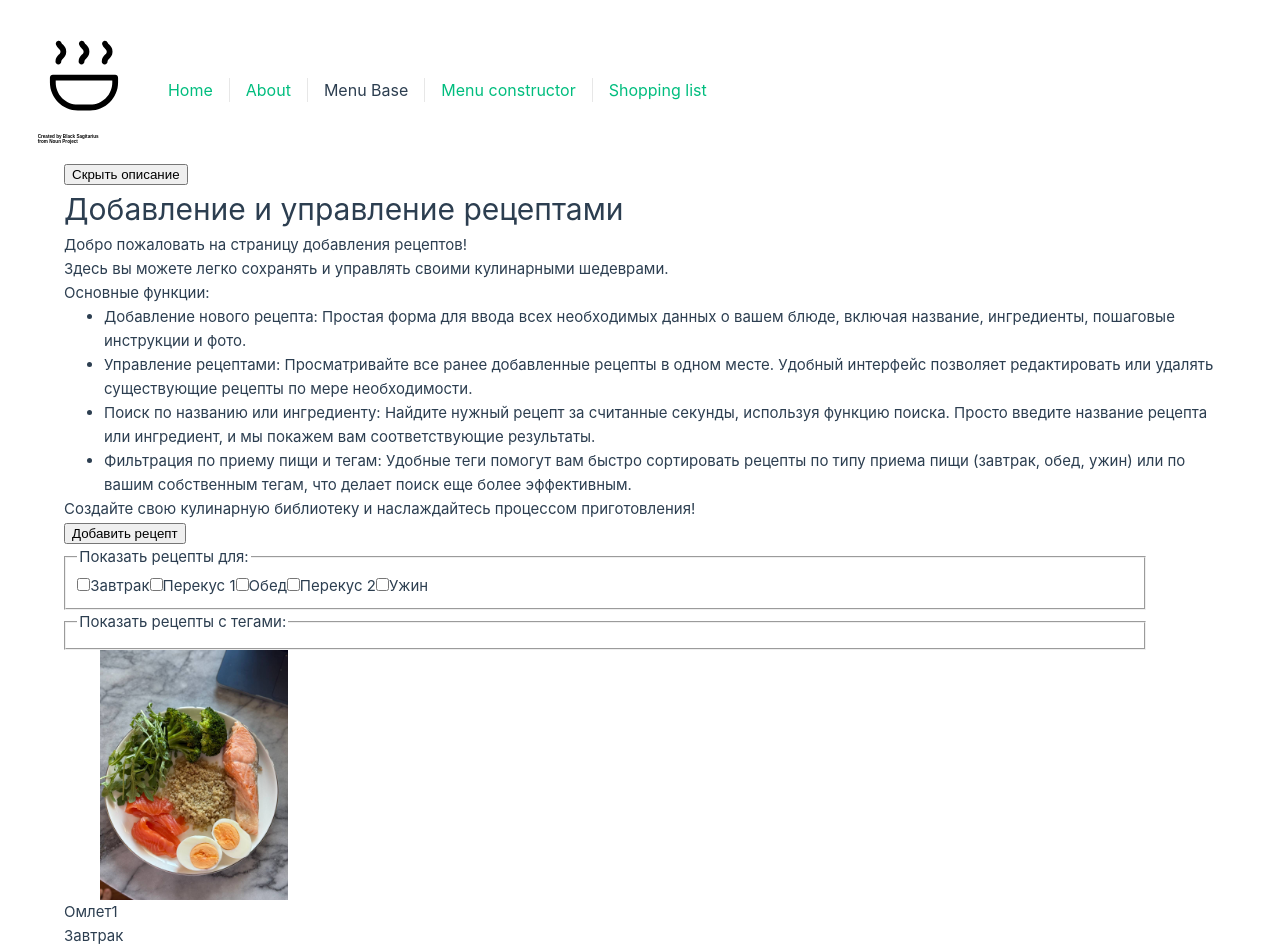
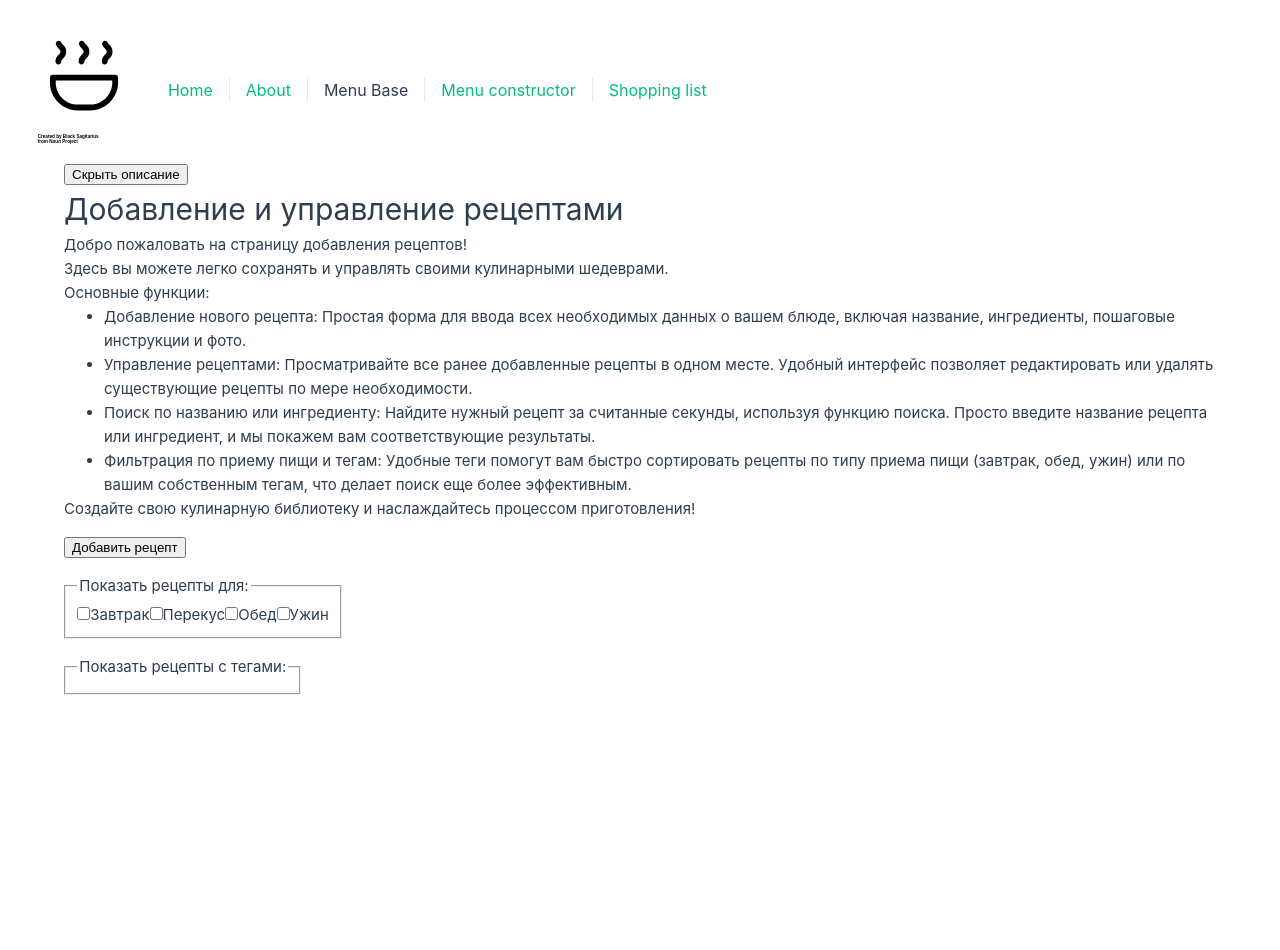
Before and after one commit to iamarrow88/menu-constructor-vue, a Vue app in the folder menu-constructor-vue/: page /base in a window 1280 px wide. Shown: the top 950 px of the page. After the commit the page ends 800 px from the top, so only its background shows below. Built offline with nearby package versions, Linux system fonts and the light colour scheme.

Commit message:
style: style receipt cards

```diff
--- a/menu-constructor-vue/src/views/MenuBasePage.vue
+++ b/menu-constructor-vue/src/views/MenuBasePage.vue
@@ -31,15 +31,14 @@
       <p>Создайте свою кулинарную библиотеку и наслаждайтесь процессом приготовления!
       </p>
     </div>
-    <div class="menu-base-page__content">
+    <div class="menu-base-page__content content">
       <button>Добавить рецепт</button>
 
       <fieldset class="menu-base-page__options options">
         <legend class="options__title">Показать рецепты для:</legend>
         <input type="checkbox" name="breakfast" id="breakfast"><label for="breakfast">Завтрак</label>
-        <input type="checkbox" name="snack1" id="snack1"><label for="snack1">Перекус 1</label>
+        <input type="checkbox" name="snack" id="snack"><label for="snack">Перекус</label>
         <input type="checkbox" name="lunch" id="lunch"><label for="lunch">Обед</label>
-        <input type="checkbox" name="snack2" id="snack2"><label for="snack2">Перекус 2</label>
         <input type="checkbox" name="dinner" id="dinner"><label for="dinner">Ужин</label>
       </fieldset>
 
@@ -49,7 +48,7 @@
         <input v-for="tag in tags" type="checkbox" name={{tag}} id={{tag}}><label for={{tag}}>{{ tag }}</label>
       </fieldset>
 
-      <div v-if="receipts.length >= 1" class="menu-base-page__receipt-list">
+      <div v-if="receipts.length >= 1" class="menu-base-page__receipt-list receipt-list">
         <div v-for="receipt in receipts" class="receipt-card">
           <picture class="receipt-card__picture">
             <source srcset="../assets/images/photo_2025-05-28_09-34-59.jpg"/>
@@ -88,7 +87,7 @@ export default {
     return {
       isDescriptionVisible: true, //!TODO пусть выбор сохраняется при перезагрузке страницы
       receipts: [
-        {
+/*        {
           "name": "Омлет1",
           "mealType": "breakfast",
           "id": 0,
@@ -111,7 +110,7 @@ export default {
             },
           ],
           "howToCook": "по схеме"
-        }
+        }*/
       ],
     }
   },
@@ -143,28 +142,54 @@ export default {
   width: 100%;
 }
 
-.menu-base-page__receipt-list {
+.content {
+  display: flex;
+  flex-direction: column;
+  gap: 1rem;
+  justify-content: flex-start;
+  align-items: flex-start;
+  padding-top: 1rem;
+}
+
+.receipt-list {
   display: grid;
-  grid-template-rows: 250px;
   grid-template-columns: repeat(3, 1fr);
+  gap: 16px;
+  margin: 0 auto;
+  max-width: 1310px;
 }
 
 .receipt-card {
+  padding: 24px 24px 16px 24px;
   width: 100%;
-  height: 100%;
+  height: 350px;
+  border: 1px solid rgba(38, 37, 34, 0.16);
+  border-radius: 24px;
+  transform: scale(1);
+  transition: all 0.3s ease-in-out;
+  background-color: rgb(246, 235, 213);
+}
+
+.receipt-card:hover {
+  cursor: pointer;
+  transform: scale(1.1);
+  transition: all 0.3s ease-in-out;
 }
 
 .receipt-card__picture {
   display: block;
   margin: 0 auto;
   width: 80%;
-  height: 100%;
+  height: 70%;
+  overflow: hidden;
 }
 
 .receipt-card__picture > source, .receipt-card__picture > img  {
   display: block;
   max-width: 100%;
-  max-height: 100%;
-  object-fit: scale-down;
+  height: auto;
+  object-fit: cover;
+  object-position: center center;
+  margin: 0 auto;
 }
 </style>
```
